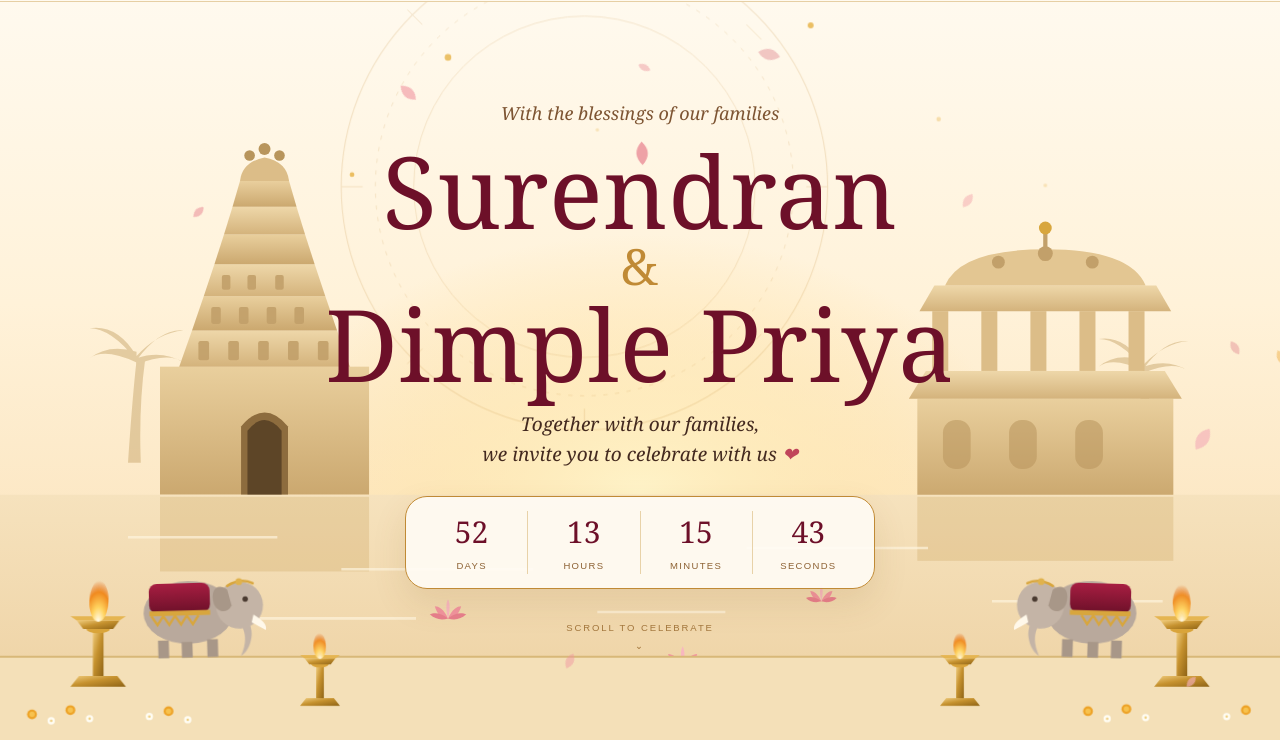
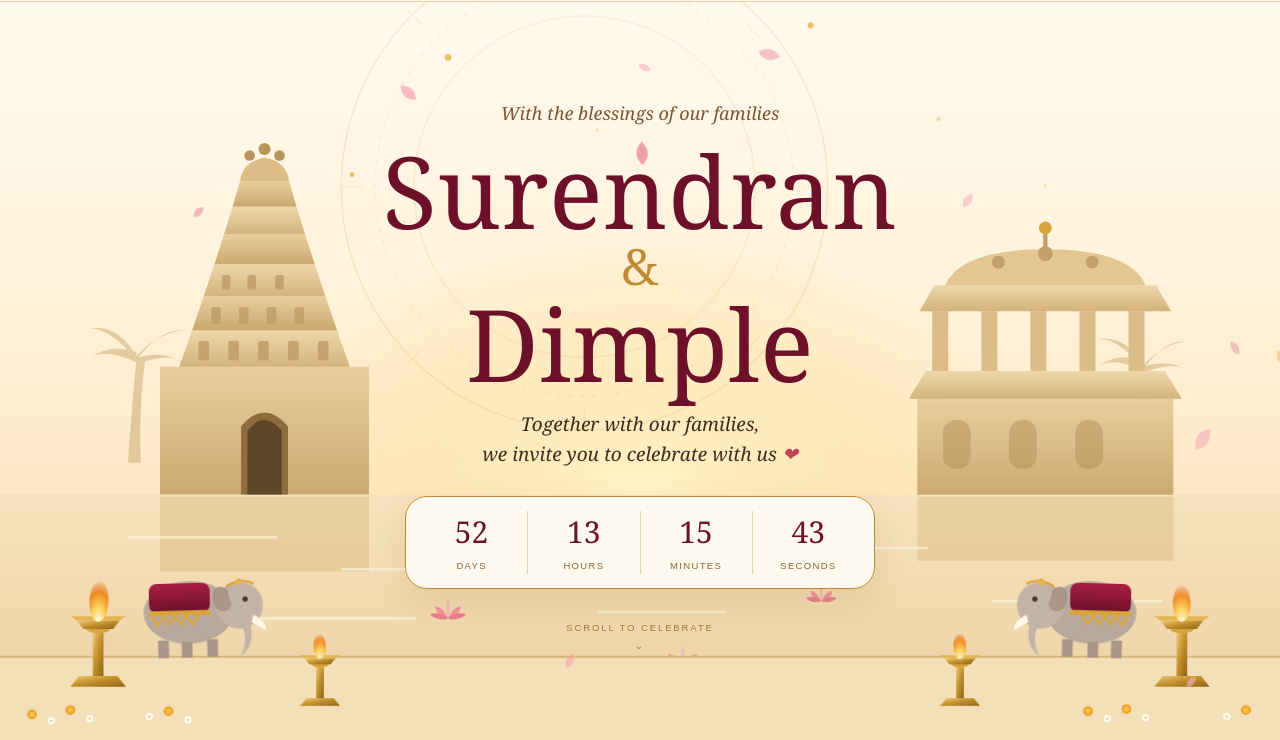
Before and after one commit to suren003/surendran-dimple, a plain HTML site: page index.html in a window 1280 px wide. Shown: the part 60-800 px from the top of the page. Drawn offline with Linux system fonts and the light colour scheme.

Commit message:
Remove 'Priya' from names in index.html

```diff
--- a/index.html
+++ b/index.html
@@ -390,7 +390,7 @@ footer{background:#4d0919;color:#e9c793;text-align:center;padding:26px 18px;
 
   <div class="heroText">
     <p class="bless">With the blessings of our families</p>
-    <h1 class="names">Surendran<span class="amp">&amp;</span>Dimple Priya</h1>
+    <h1 class="names">Surendran<span class="amp">&amp;</span>Dimple</h1>
     <p class="invite">Together with our families,<br>we invite you to celebrate with us <span class="heart">&#10084;</span></p>
     <div class="count">
       <div><strong id="d">--</strong><small>Days</small></div>
```
